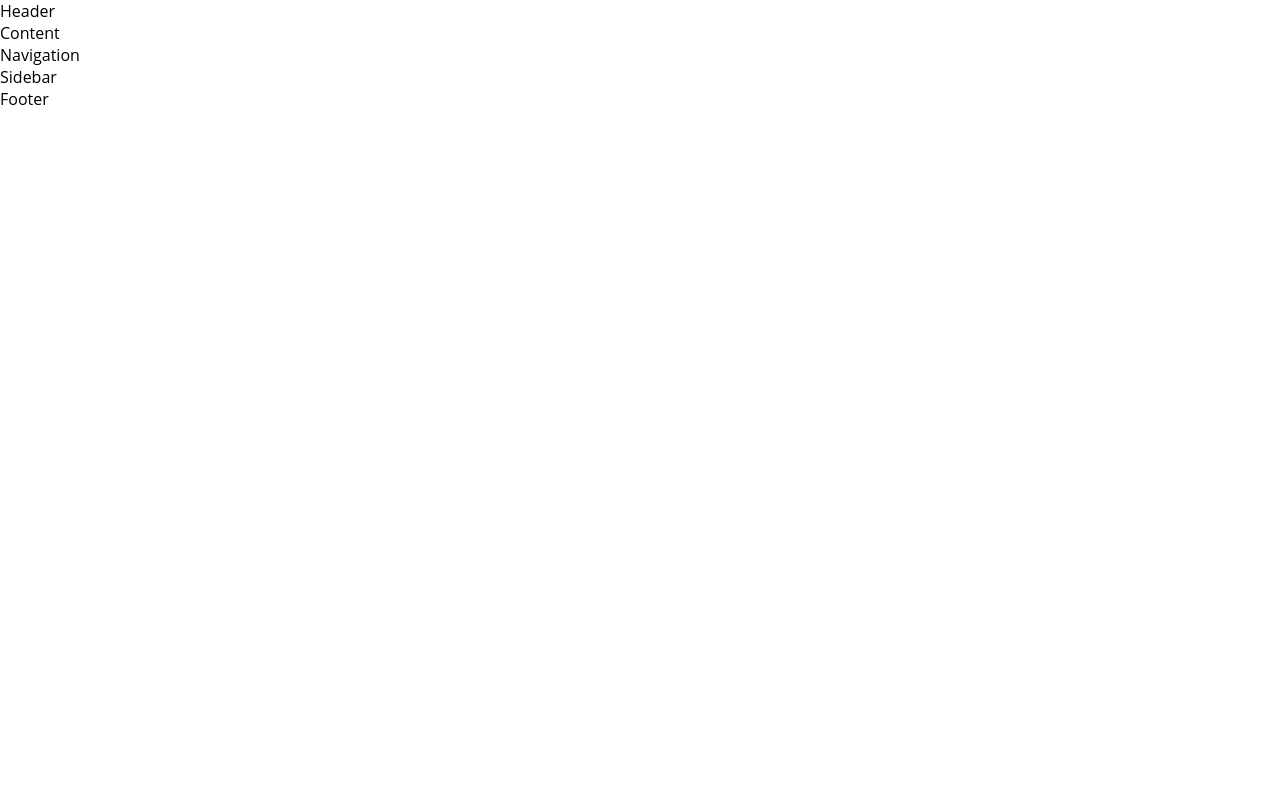
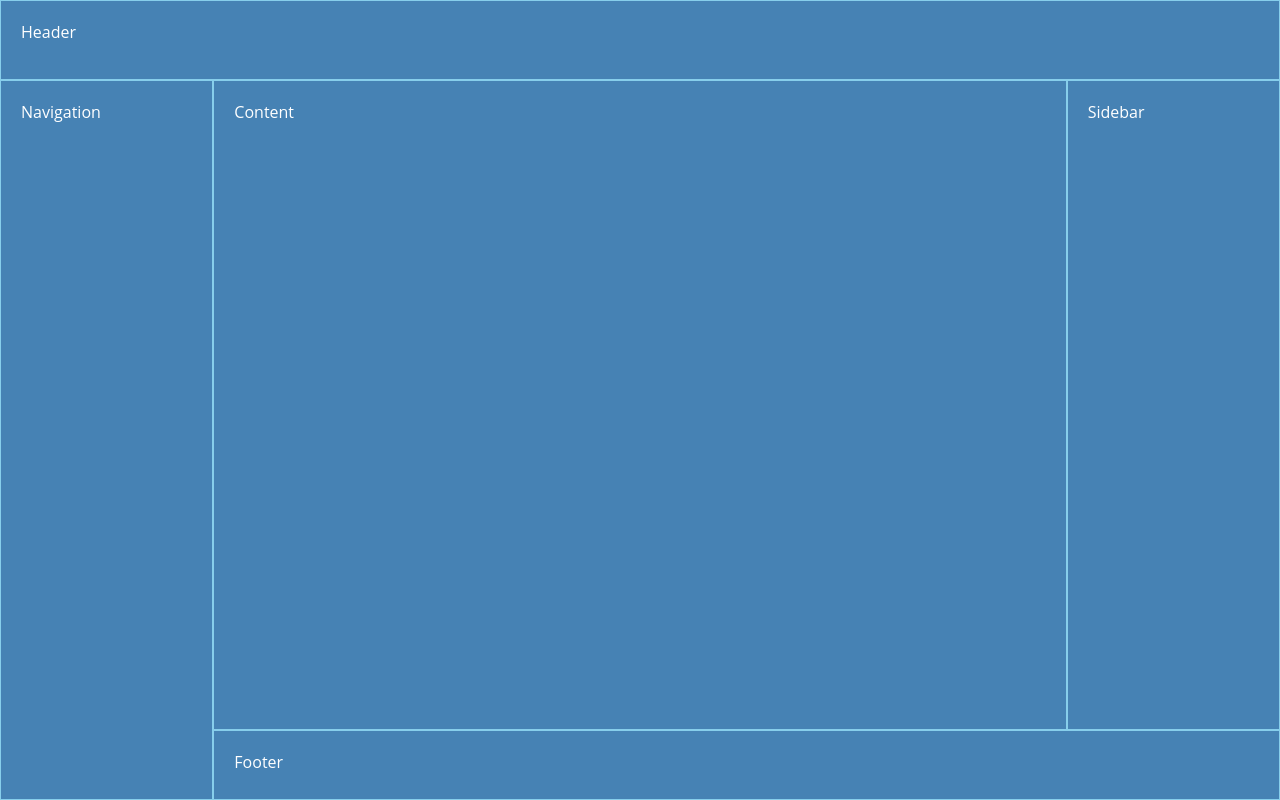
Before and after one commit to karthikgoud/HTML-CSS-basics, a plain HTML site: page Grid-basics/grid2.html in a window 1280 px wide. Drawn offline with Linux system fonts and the light colour scheme.

Commit message:
grid area

```diff
--- a/Grid-basics/grid2.css
+++ b/Grid-basics/grid2.css
@@ -8,4 +8,44 @@ body{
     font-family: 'Open Sans', sans-serif;
     font-size: 16px;
     height: 100vh;
+
+    display: grid;
+
+    grid-template-areas:
+    'header header header'
+    'nav main aside'
+    'nav footer footer';
+
+    grid-template-columns: 1fr 4fr 1fr;
+    grid-template-rows: 80px 1fr 70px;
 }
+
+header,
+main,
+nav,
+aside,footer{
+    background-color: steelblue;
+    color: white;
+    padding: 20px;
+    border: 1px solid skyblue;
+}
+
+header{
+    grid-area: header;
+}
+
+nav{
+    grid-area: nav;
+}
+
+main{
+    grid-area: main;
+}
+
+aside{
+    grid-area: aside;
+}
+
+footer{
+    grid-area: footer;
+}
```
